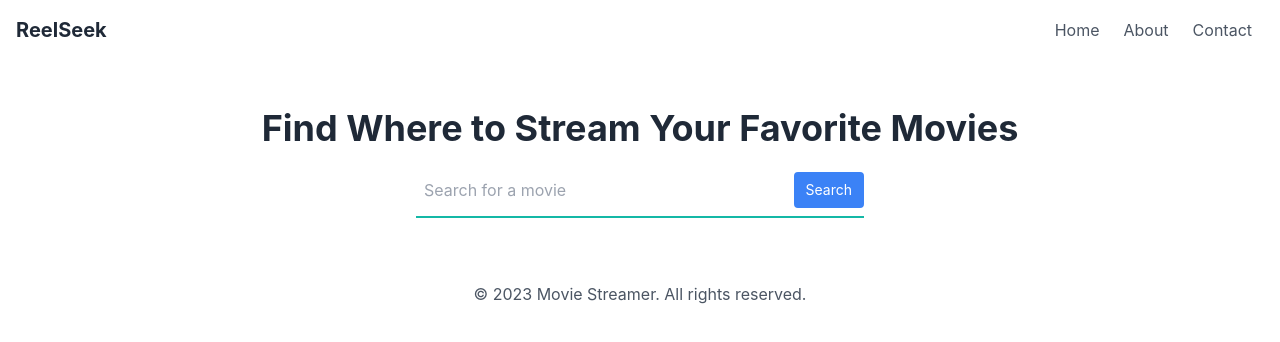
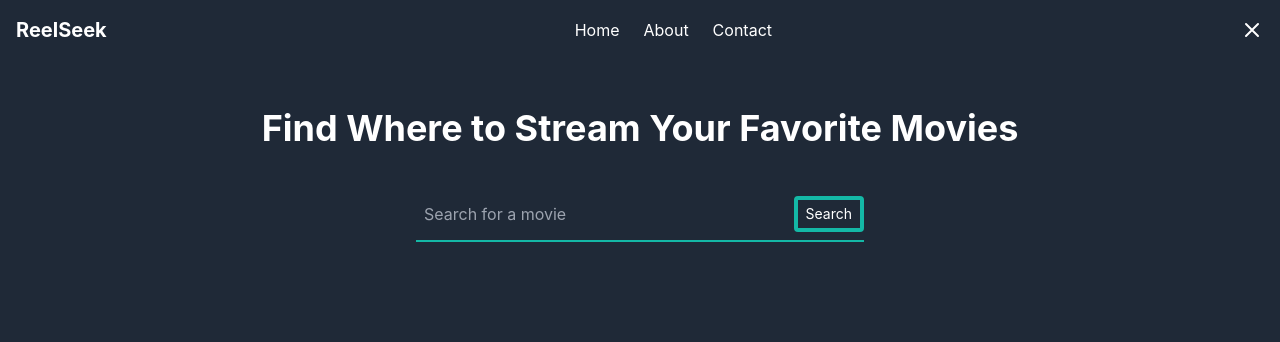
Before and after one commit to Matt-Chisholm/ReelSeek, a React (Create React App) app: page / in a window 1280 px wide. Shown: the top 342 px of the page. Built offline with nearby package versions, Linux system fonts and the light colour scheme.

Commit message:
darkmode working

```diff
--- a/src/components/Home.js
+++ b/src/components/Home.js
@@ -2,7 +2,7 @@ import React, { useState } from "react";
 import axios from "axios";
 
 export default function Home() {
-  const [isDarkMode, setIsDarkMode] = useState(false);
+  const [isDarkMode, setIsDarkMode] = useState(true);
   const bgColor = isDarkMode ? "bg-gray-800" : "bg-white";
   const textColor = isDarkMode ? "text-white" : "text-gray-800";
 
@@ -11,63 +11,92 @@ export default function Home() {
   };
 
   return (
-    <>
-      <header className='bg-white py-4'>
+    <div className={`min-h-screen ${bgColor} ${textColor}`}>
+      <header className={`py-4 ${textColor}`}>
         <div className='container mx-auto flex justify-between items-center px-4'>
-          <h1 className='text-xl font-bold text-gray-800'>ReelSeek</h1>
+          <h1 className='text-xl font-bold'>ReelSeek</h1>
           <nav>
             <ul className='flex items-center'>
               <li>
                 <a
                   href='#'
-                  className='text-gray-600 hover:text-gray-800 py-2 px-3'>
+                  className={`py-2 px-3 ${textColor} hover:text-gray-800`}>
                   Home
                 </a>
               </li>
               <li>
                 <a
                   href='#'
-                  className='text-gray-600 hover:text-gray-800 py-2 px-3'>
+                  className={`py-2 px-3 ${textColor} hover:text-gray-800`}>
                   About
                 </a>
               </li>
               <li>
                 <a
                   href='#'
-                  className='text-gray-600 hover:text-gray-800 py-2 px-3'>
+                  className={`py-2 px-3 ${textColor} hover:text-gray-800`}>
                   Contact
                 </a>
               </li>
             </ul>
           </nav>
+          <div
+            className='w-6 h-6 rounded-full cursor-pointer'
+            onClick={handleModeChange}>
+            {isDarkMode ? (
+              <svg
+                xmlns='http://www.w3.org/2000/svg'
+                className='h-6 w-6'
+                fill='none'
+                viewBox='0 0 24 24'
+                stroke='currentColor'>
+                <path
+                  strokeLinecap='round'
+                  strokeLinejoin='round'
+                  strokeWidth={2}
+                  d='M6 18L18 6M6 6l12 12'
+                />
+              </svg>
+            ) : (
+              <svg
+                xmlns='http://www.w3.org/2000/svg'
+                className='h-6 w-6'
+                fill='none'
+                viewBox='0 0 24 24'
+                stroke='currentColor'>
+                <path
+                  strokeLinecap='round'
+                  strokeLinejoin='round'
+                  strokeWidth={2}
+                  d='M12 6v.01M18 10.5l-6-6M6 10.5l6-6M12 18v.01M6 13.5h12'
+                />
+              </svg>
+            )}
+          </div>
         </div>
       </header>
 
       <main className='container mx-auto py-12 px-4'>
-        <h2 className='text-4xl font-bold text-gray-800 mb-4'>
+        <h2 className='text-4xl font-bold mb-4'>
           Find Where to Stream Your Favorite Movies
         </h2>
         <form className='max-w-md mx-auto'>
-          <div className='flex items-center border-b border-b-2 border-teal-500 py-2'>
+          <div className='flex items-center mt-10 border-b border-b-2 border-teal-500 py-2'>
             <input
-              className='appearance-none bg-transparent border-none w-full text-gray-700 mr-3 py-1 px-2 leading-tight focus:outline-none'
+              className={`appearance-none bg-transparent border-none w-full ${textColor} mr-3 py-1 px-2 leading-tight focus:outline-none`}
               type='text'
               placeholder='Search for a movie'
             />
             <button
-              className='flex-shrink-0 bg-blue-500 hover:bg-blue-700 border-blue-500 hover:border-blue-700 text-sm border-4 text-white py-1 px-2 rounded'
+              className={`flex-shrink-0 ${
+                isDarkMode ? "bg-gray-800" : "bg-teal-500"
+              } hover:bg-teal-700 border-teal-500 hover:border-teal-700 text-sm border-4 text-white py-1 px-2 rounded`}
               type='button'>
               Search
             </button>
           </div>
         </form>
       </main>
-
-      <footer className='bg-white py-4'>
-        <div className='container mx-auto px-4 text-center text-gray-600'>
-          &copy; 2023 Movie Streamer. All rights reserved.
-        </div>
-      </footer>
-    </>
+    </div>
   );
 }
```
